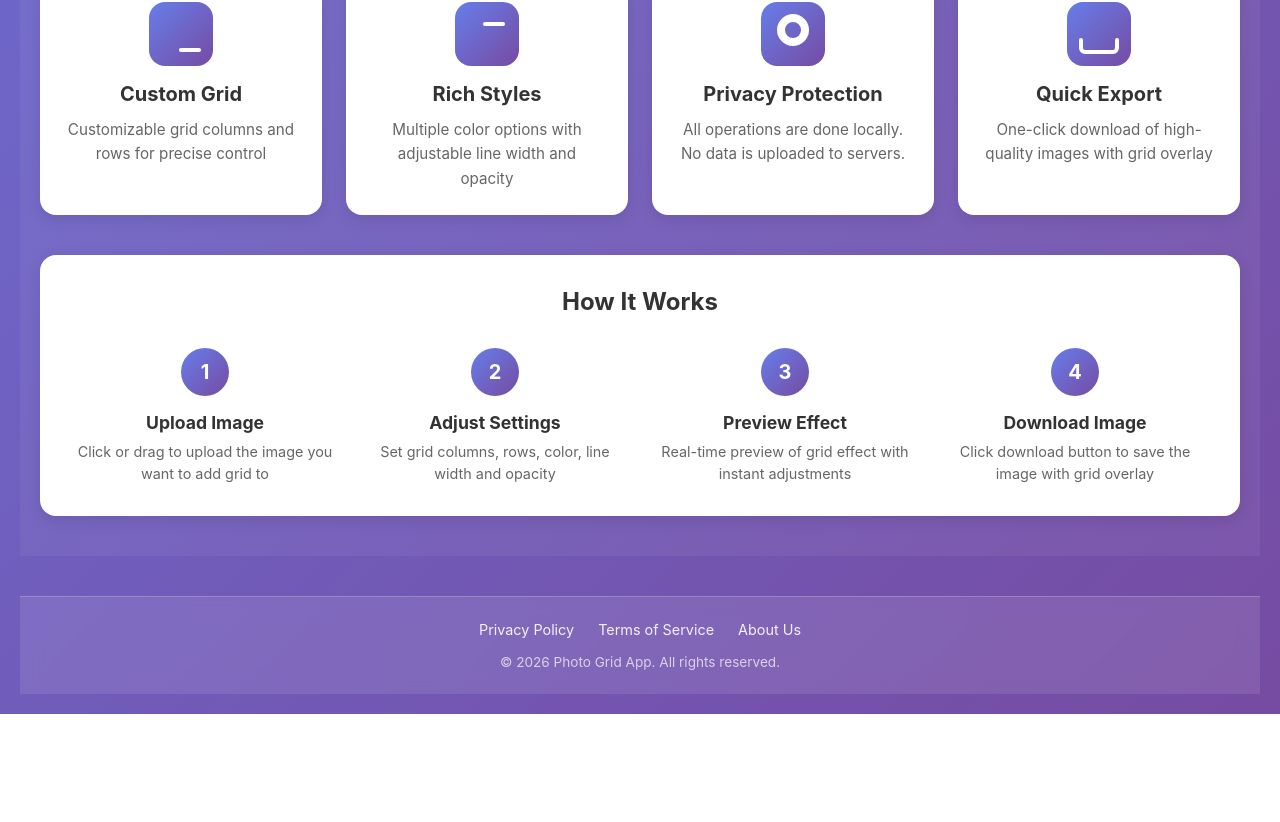
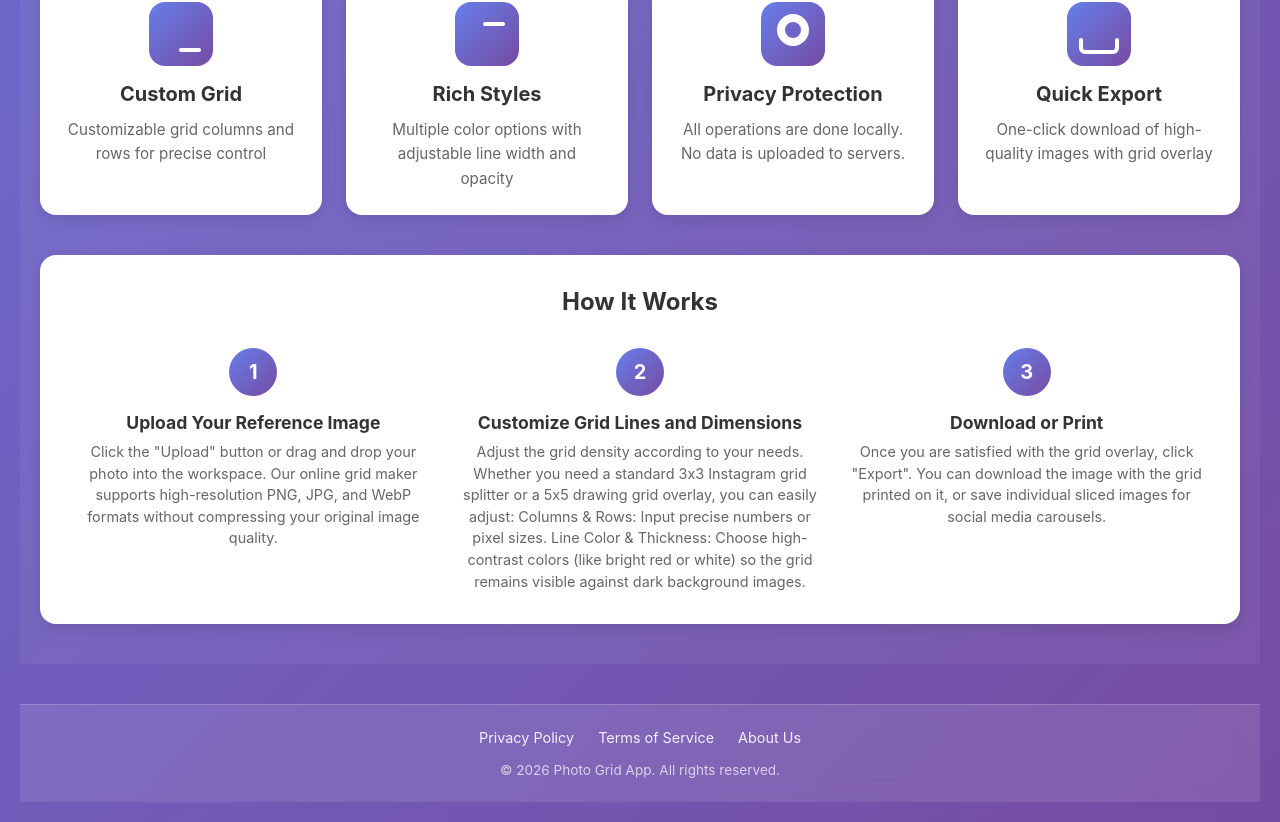
Before and after one commit to baobaoxi/grid_maker, a Nuxt app: page / in a window 1280 px wide. Shown: the part 1743-2565 px from the top of the page. Before the commit the page ends 2457 px from the top, so only its background shows below. Built offline with nearby package versions, Linux system fonts and the light colour scheme.

Commit message:
feat: seo step 1

```diff
--- a/components/FeaturesSection.vue
+++ b/components/FeaturesSection.vue
@@ -50,7 +50,7 @@
 }>(), {
   title: 'Why Choose Us',
   subtitle: 'Simple, Fast, Professional Photo Grid Tool',
-  stepsTitle: 'How It Works',
+  stepsTitle: 'How to Use Our Free Online Grid Maker to Proportion Your Images Perfect',
   features: () => [
     { iconPath: 'M12 20h9', title: 'Custom Grid', description: 'Customizable grid columns and rows for precise control' },
     { iconPath: 'M20 7h-9', title: 'Rich Styles', description: 'Multiple color options with adjustable line width and opacity' },
@@ -58,10 +58,9 @@
     { iconPath: 'M21 15v4a2 2 0 0 1-2 2H5a2 2 0 0 1-2-2v-4', title: 'Quick Export', description: 'One-click download of high-quality images with grid overlay' }
   ],
   steps: () => [
-    { title: 'Upload Image', description: 'Click or drag to upload the image you want to add grid to' },
-    { title: 'Adjust Settings', description: 'Set grid columns, rows, color, line width and opacity' },
-    { title: 'Preview Effect', description: 'Real-time preview of grid effect with instant adjustments' },
-    { title: 'Download Image', description: 'Click download button to save the image with grid overlay' }
+    { title: 'Upload Your Reference Image', description: 'Click the "Upload" button or drag and drop your photo into the workspace. Our online grid maker supports high-resolution PNG, JPG, and WebP formats without compressing your original image quality.' },
+    { title: 'Customize Grid Lines and Dimensions', description: 'Adjust the grid density according to your needs. Whether you need a standard 3x3 Instagram grid splitter or a 5x5 drawing grid overlay, you can easily adjust: Columns & Rows: Input precise numbers or pixel sizes. Line Color & Thickness: Choose high-contrast colors (like bright red or white) so the grid remains visible against dark background images.' },
+    { title: 'Download or Print', description: 'Once you are satisfied with the grid overlay, click "Export". You can download the image with the grid printed on it, or save individual sliced images for social media carousels.' }
   ]
 })
 </script>
--- a/components/ImageCanvas.vue
+++ b/components/ImageCanvas.vue
@@ -6,6 +6,7 @@
         ref="imageRef"
         @load="onImageLoad"
         class="original-image"
+        alt="online grid maker tool overlay on a sketch reference photo"
       />
       <canvas
         ref="canvasRef"
--- a/index.html
+++ b/index.html
@@ -237,6 +237,7 @@
                 ref="imageRef"
                 @load="onImageLoad"
                 class="original-image"
+                alt="online grid maker tool overlay on a sketch reference photo"
               />
               <canvas
                 ref="canvasRef"
--- a/src/components/ImageCanvas.vue
+++ b/src/components/ImageCanvas.vue
@@ -6,6 +6,7 @@
         ref="imageRef"
         @load="onImageLoad"
         class="original-image"
+        alt="online grid maker tool overlay on a sketch reference photo"
       />
       <canvas
         ref="canvasRef"
```
